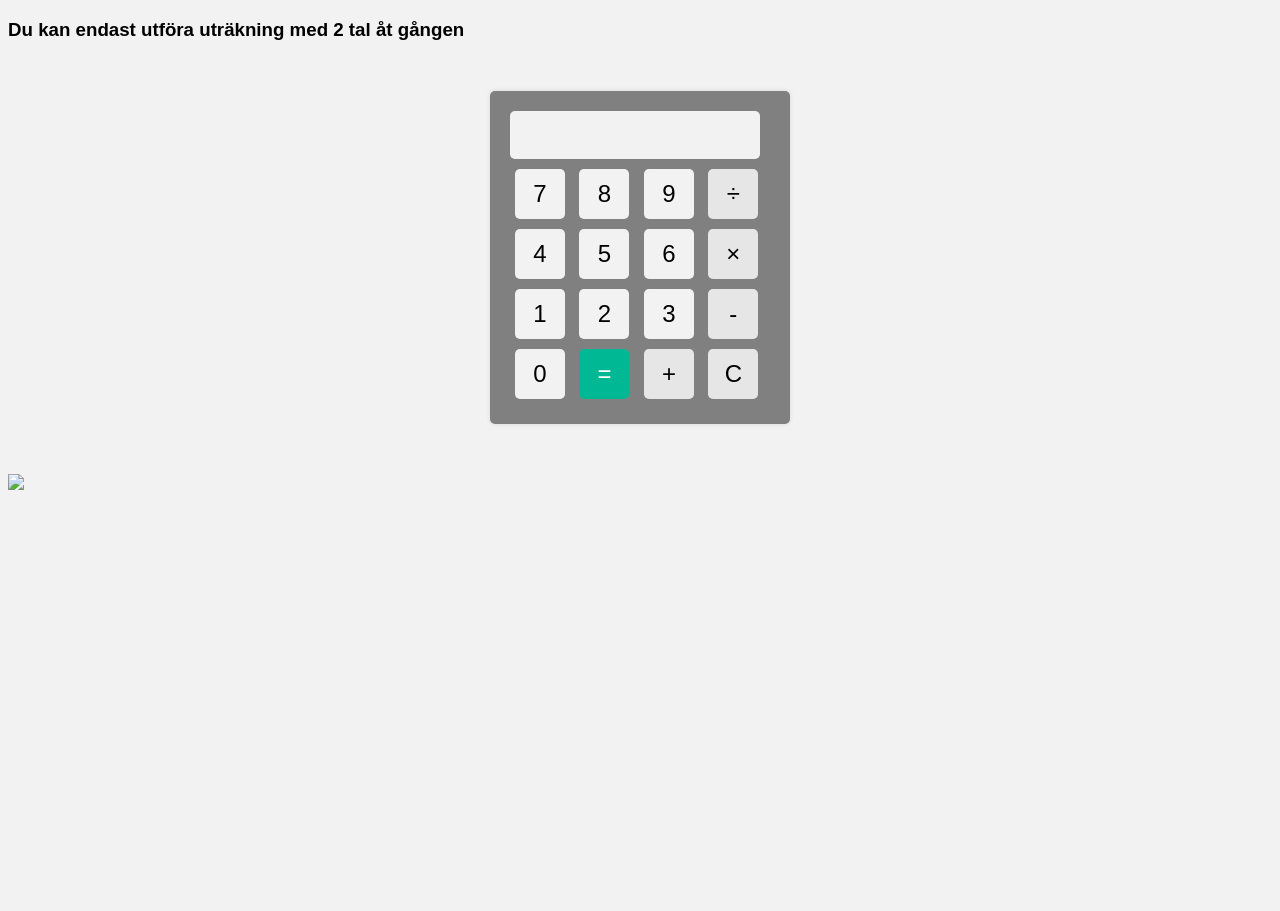
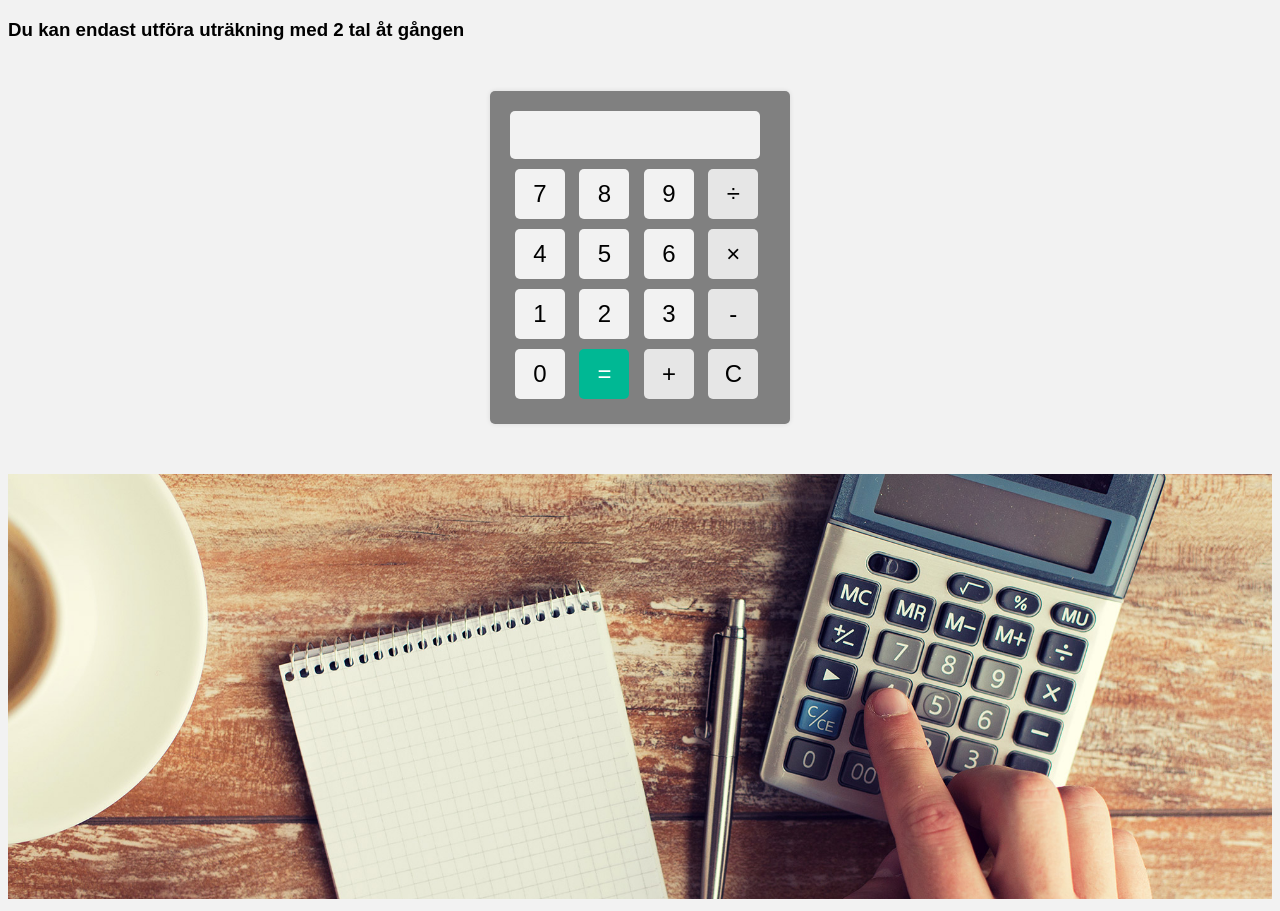
Before and after one commit to annasundbergg/Calculator, a website built with Parcel: page src/index.html in a window 1280 px wide. Before the commit the page ends 800 px from the top, so only its background shows below. Built offline with nearby package versions, Linux system fonts and the light colour scheme; files whose address does not match are found by name.

Commit message:
Ändrat lit

```diff
--- a/src/modules/index.ts
+++ b/src/modules/index.ts
@@ -1,7 +1,7 @@
 console.log("hej");
 const img = document.createElement('img');
 document.body.append(img);
-const imgUrl = new URL('./src/calc-img.jpeg', import.meta.url);
+const imgUrl = new URL('../calc-img.jpeg', import.meta.url);
 img.src = imgUrl.href;
 img.classList.add('img');
 
```
Also changed, not shown: docs/index.html (+1 -1 lines), 4 other files.
